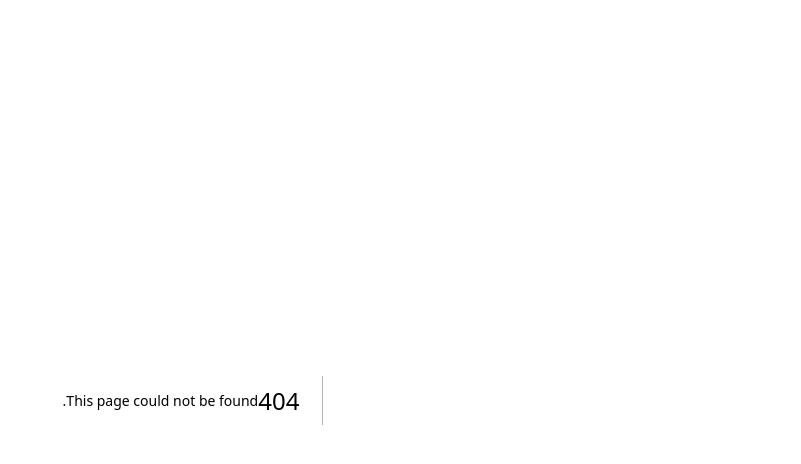
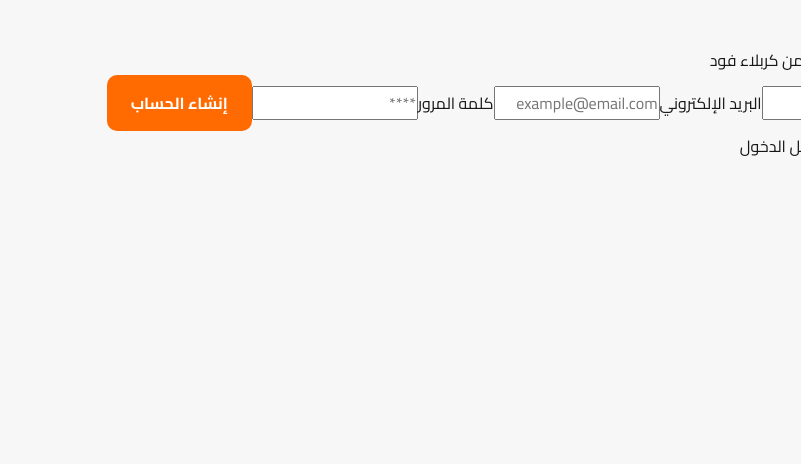
Before and after one commit to mohammek296-gif/talabat-iraq, a Next.js app: page /register in a window 1280 px wide. Before the commit this address had no page. Shown: the top 464 px of the page, without its empty margins (479-1280 px from the left). Built offline with nearby package versions, Linux system fonts and the light colour scheme.

Commit message:
Create page.tsx

```diff
--- /dev/null
+++ b/app/register/page.tsx
@@ -0,0 +1,73 @@
+"use client";
+
+import { useState } from "react";
+import Link from "next/link";
+
+export default function RegisterPage() {
+  const [name, setName] = useState("");
+  const [email, setEmail] = useState("");
+  const [password, setPassword] = useState("");
+
+  const handleSubmit = (event: React.FormEvent<HTMLFormElement>) => {
+    event.preventDefault();
+
+    alert("سيتم ربط إنشاء الحساب مع Supabase في الخطوة القادمة.");
+  };
+
+  return (
+    <main>
+      <section className="auth-section">
+        <div className="auth-card">
+          <h1>إنشاء حساب</h1>
+
+          <p>أنشئ حسابك وابدأ الطلب من كربلاء فود</p>
+
+          <form onSubmit={handleSubmit} className="auth-form">
+            <label htmlFor="name">الاسم</label>
+
+            <input
+              id="name"
+              type="text"
+              value={name}
+              onChange={(event) => setName(event.target.value)}
+              placeholder="أدخل اسمك"
+              required
+            />
+
+            <label htmlFor="email">البريد الإلكتروني</label>
+
+            <input
+              id="email"
+              type="email"
+              value={email}
+              onChange={(event) => setEmail(event.target.value)}
+              placeholder="example@email.com"
+              required
+            />
+
+            <label htmlFor="password">كلمة المرور</label>
+
+            <input
+              id="password"
+              type="password"
+              value={password}
+              onChange={(event) => setPassword(event.target.value)}
+              placeholder="****"
+              minLength={6}
+              required
+            />
+
+            <button type="submit" className="primary-button">
+              إنشاء الحساب
+            </button>
+          </form>
+
+          <p className="auth-footer">
+            لديك حساب بالفعل؟{" "}
+            <Link href="/login">تسجيل الدخول</Link>
+          </p>
+        </div>
+      </section>
+    </main>
+  );
+}
```
